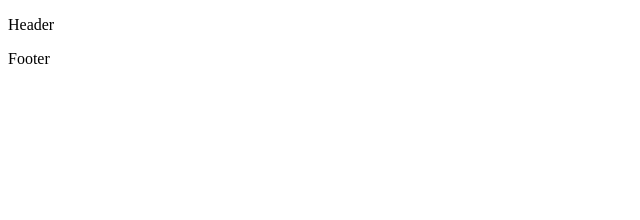
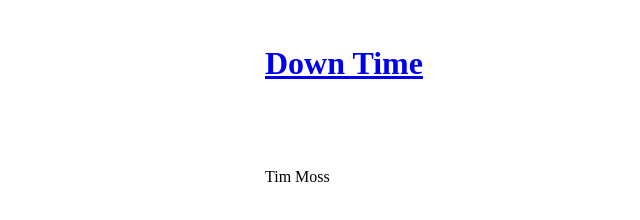
Before and after one commit to tmoss0/down-time, a Gatsby site: page / in a window 1280 px wide. Shown: the whole page, without its empty margins (0-640 px from the left). Built offline with nearby package versions, Linux system fonts and the light colour scheme; Gatsby itself is replaced by a stand-in of ours.

Commit message:
Update: implementing components

```diff
--- a/gatsby-config.js
+++ b/gatsby-config.js
@@ -12,5 +12,13 @@ module.exports = {
 
     plugins: [
         'gatsby-plugin-sass',
+        'gatsby-plug-react-helmet',
+        {
+            resolve: 'gatsby-source-contentful',
+            options: {
+                spaceId: process.CONTENTFUL_SPACE_ID,
+                accessToken: process.CONTENTFUL_ACCESS_TOKEN
+            }
+        }
     ],
 }
--- a/src/components/footer/footer.js
+++ b/src/components/footer/footer.js
@@ -1,10 +1,22 @@
 import React from 'react';
+import { graphql, useStaticQuery } from 'gatsby';
+import footerStyles from './footer.module.scss';
 
 const Footer = () => {
+    const data = useStaticQuery(graphql`
+        query {
+            site {
+                siteMetadata {
+                    author
+                }
+            }
+        }
+    `)
+
     return (
-        <div>
-            <p>Footer</p>
-        </div>
+        <footer className={footerStyles.footer}>
+            <p>{data.site.siteMetadata.author}</p>
+        </footer>
     )
 }
 
--- a/src/components/footer/footer.module.scss
+++ b/src/components/footer/footer.module.scss
@@ -0,0 +1,3 @@
+.footer {
+    margin-top: 3rem;
+}
--- a/src/components/header/header.js
+++ b/src/components/header/header.js
@@ -1,10 +1,22 @@
 import React from 'react';
+import { Link, useStaticQuery, graphql } from 'gatsby';
+import headerStyles from './header.module.scss';
 
 const Header = () => {
+    const data = useStaticQuery(graphql`
+        query {
+            site {
+                siteMetadata {
+                    title
+                }
+            }
+        }
+    `)
+
     return(
-        <div>
-            <p>Header</p>
-        </div>
+        <header className={headerStyles.header}>
+            <h1 className=""><Link to="/">{data.site.siteMetadata.title}</Link></h1>
+        </header>
     )
 }
 
--- a/src/components/header/header.module.scss
+++ b/src/components/header/header.module.scss
@@ -0,0 +1,3 @@
+header {
+    padding: 1rem 0 rem;
+}
--- a/src/components/layout.js
+++ /dev/null
@@ -1,15 +0,0 @@
-import React from 'react';
-import Header from './header/header';
-import Footer from './footer/footer';
-
-const Layout = () => {
-    return (
-        <div>
-            <Header />
-
-            <Footer />
-        </div>
-    )
-}
-
-export default Layout;
--- /dev/null
+++ b/src/components/layout/layout.js
@@ -0,0 +1,16 @@
+import React from 'react';
+import Header from '../header/header';
+import Footer from '../footer/footer';
+import layoutStyles from './layout.module.scss';
+
+const Layout = () => {
+    return (
+        <div className={layoutStyles.container}>
+            <Header />
+
+            <Footer />
+        </div>
+    )
+}
+
+export default Layout;
--- /dev/null
+++ b/src/components/layout/layout.module.scss
@@ -0,0 +1,8 @@
+.container {
+    margin: 0 auto;
+    max-width: 750px;
+    padding: 1rem;
+    display: flex;
+    flex-direction: column;
+    min-height: 100vh;
+}
--- a/src/pages/index.js
+++ b/src/pages/index.js
@@ -1,5 +1,5 @@
 import React from 'react';
-import Layout from '../components/layout';
+import Layout from '../components/layout/layout';
 
 const Index = () => {
     return (
```
Also changed, not shown: package.json (+7 -2 lines), 1 other file.
